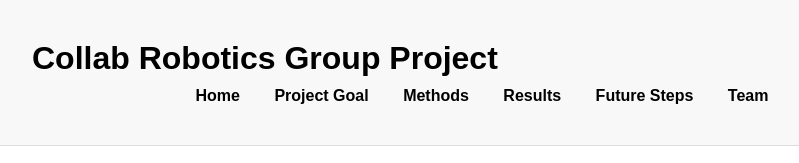
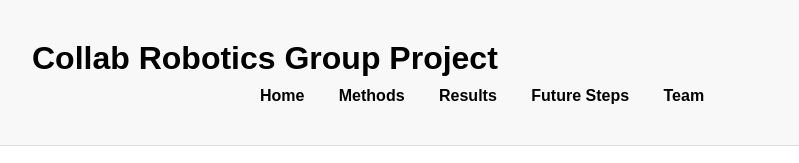
Before and after one commit to JorgeGarcie/collab-robotics-website, a plain HTML site: page results.html in a window 1280 px wide. Shown: the top 163 px of the page, without its empty margins (158-957 px from the left). Drawn offline with Linux system fonts and the light colour scheme.

Commit message:
Update results.html

```diff
--- a/results.html
+++ b/results.html
@@ -72,7 +72,6 @@
       <h1>Collab Robotics Group Project</h1>
       <nav>
         <a href="index.html">Home</a>
-        <a href="project-goal.html">Project Goal</a>
         <a href="methods.html">Methods</a>
         <a href="results.html">Results</a>
         <a href="future.html">Future Steps</a>
```
